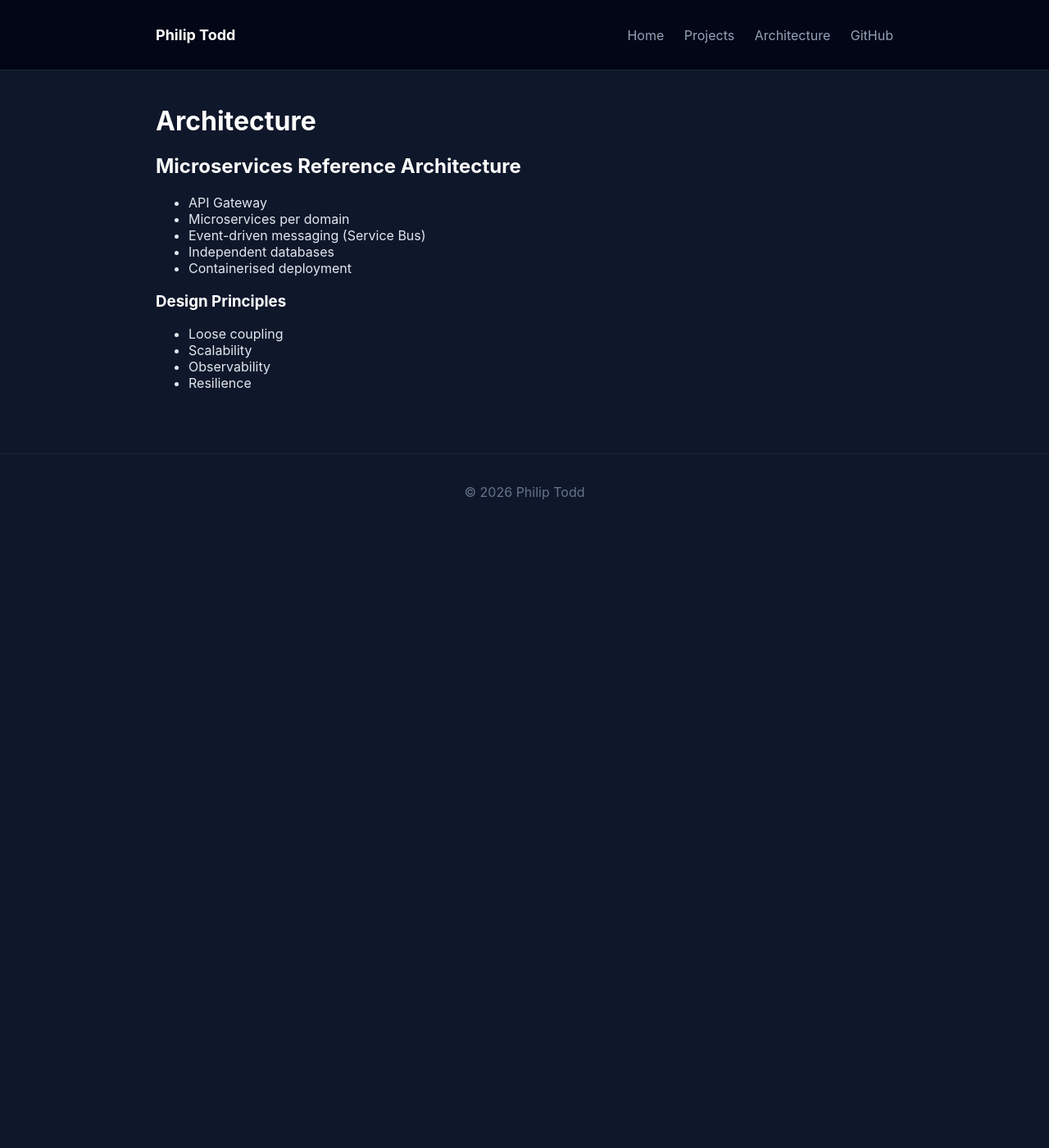
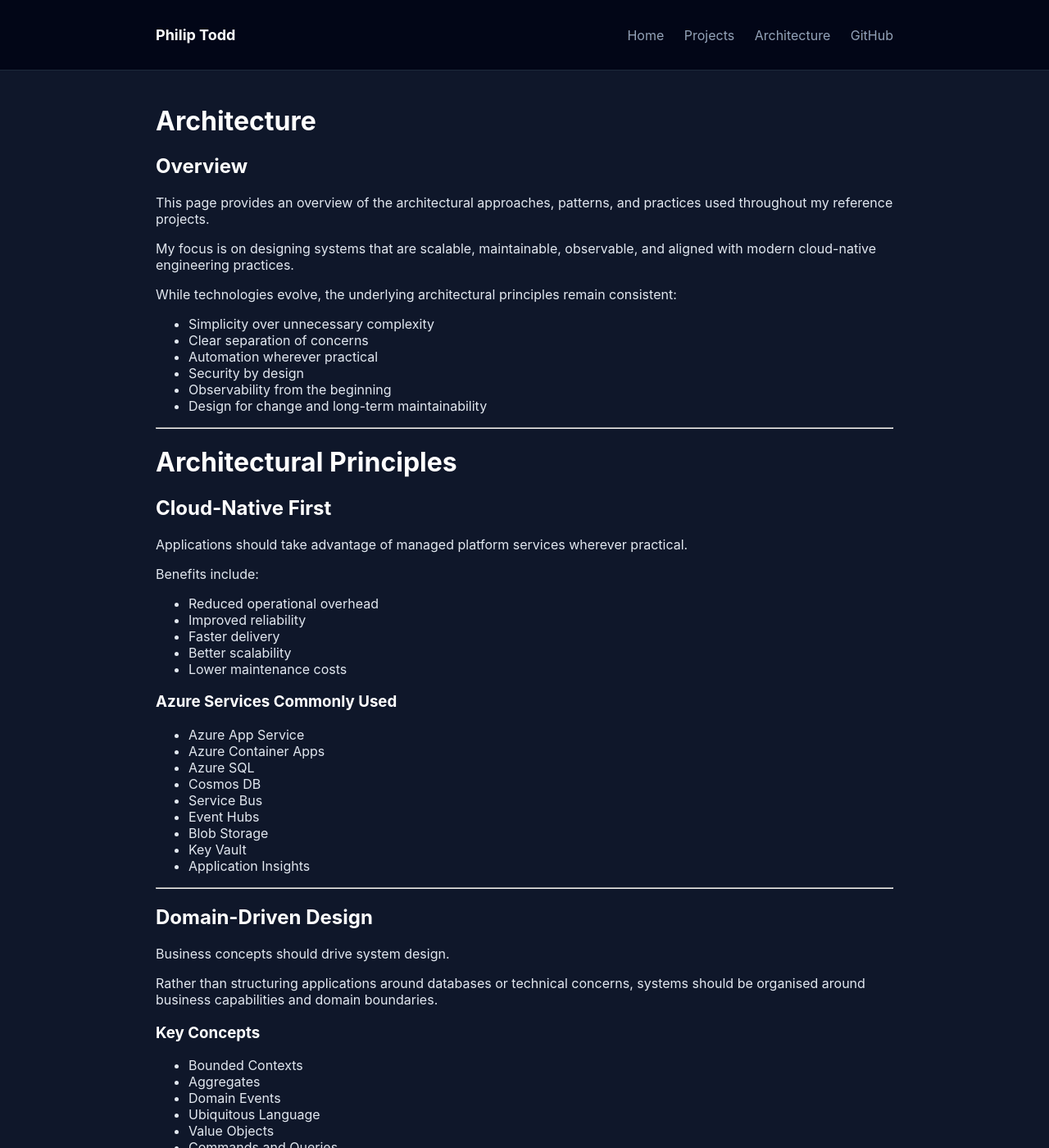
Before and after one commit to PhilipTodd/philiptodd.github.io, a Jekyll site: the page built from architecture.md, in a window 1280 px wide and 1400 px high. Shown: the whole window at 82% size. Built offline with Jekyll 4.4.1, drawn with Linux system fonts in a browser that asks for light colours; some of the changed text lies outside the part shown.

Commit message:
Enhance architecture.md with comprehensive details
Expanded the architecture document to include an overview, architectural principles, cloud-native practices, domain-driven design concepts, and event-driven architecture details.

````diff
--- a/architecture.md
+++ b/architecture.md
@@ -5,17 +5,96 @@ title: Architecture
 
 # Architecture
 
-## Microservices Reference Architecture
+## Overview
 
-- API Gateway
-- Microservices per domain
-- Event-driven messaging (Service Bus)
-- Independent databases
-- Containerised deployment
+This page provides an overview of the architectural approaches, patterns, and practices used throughout my reference projects.
 
-### Design Principles
+My focus is on designing systems that are scalable, maintainable, observable, and aligned with modern cloud-native engineering practices.
+
+While technologies evolve, the underlying architectural principles remain consistent:
+
+- Simplicity over unnecessary complexity
+- Clear separation of concerns
+- Automation wherever practical
+- Security by design
+- Observability from the beginning
+- Design for change and long-term maintainability
+
+---
+
+# Architectural Principles
+
+## Cloud-Native First
+
+Applications should take advantage of managed platform services wherever practical.
+
+Benefits include:
+
+- Reduced operational overhead
+- Improved reliability
+- Faster delivery
+- Better scalability
+- Lower maintenance costs
+
+### Azure Services Commonly Used
+
+- Azure App Service
+- Azure Container Apps
+- Azure SQL
+- Cosmos DB
+- Service Bus
+- Event Hubs
+- Blob Storage
+- Key Vault
+- Application Insights
+
+---
+
+## Domain-Driven Design
+
+Business concepts should drive system design.
+
+Rather than structuring applications around databases or technical concerns, systems should be organised around business capabilities and domain boundaries.
+
+### Key Concepts
+
+- Bounded Contexts
+- Aggregates
+- Domain Events
+- Ubiquitous Language
+- Value Objects
+- Commands and Queries
+
+---
+
+## Event-Driven Architecture
+
+Modern distributed systems often communicate through events and asynchronous messaging.
+
+This approach enables:
 
 - Loose coupling
 - Scalability
-- Observability
 - Resilience
+- Independent deployment
+- Improved system evolution
+
+### Common Messaging Technologies
+
+- Azure Service Bus
+- Azure Event Hubs
+
+### Typical Flow
+
+```text
+User Action
+    ↓
+Command
+    ↓
+Domain Processing
+    ↓
+Domain Event
+    ↓
+Message Broker
+    ↓
+Subscribers
````
